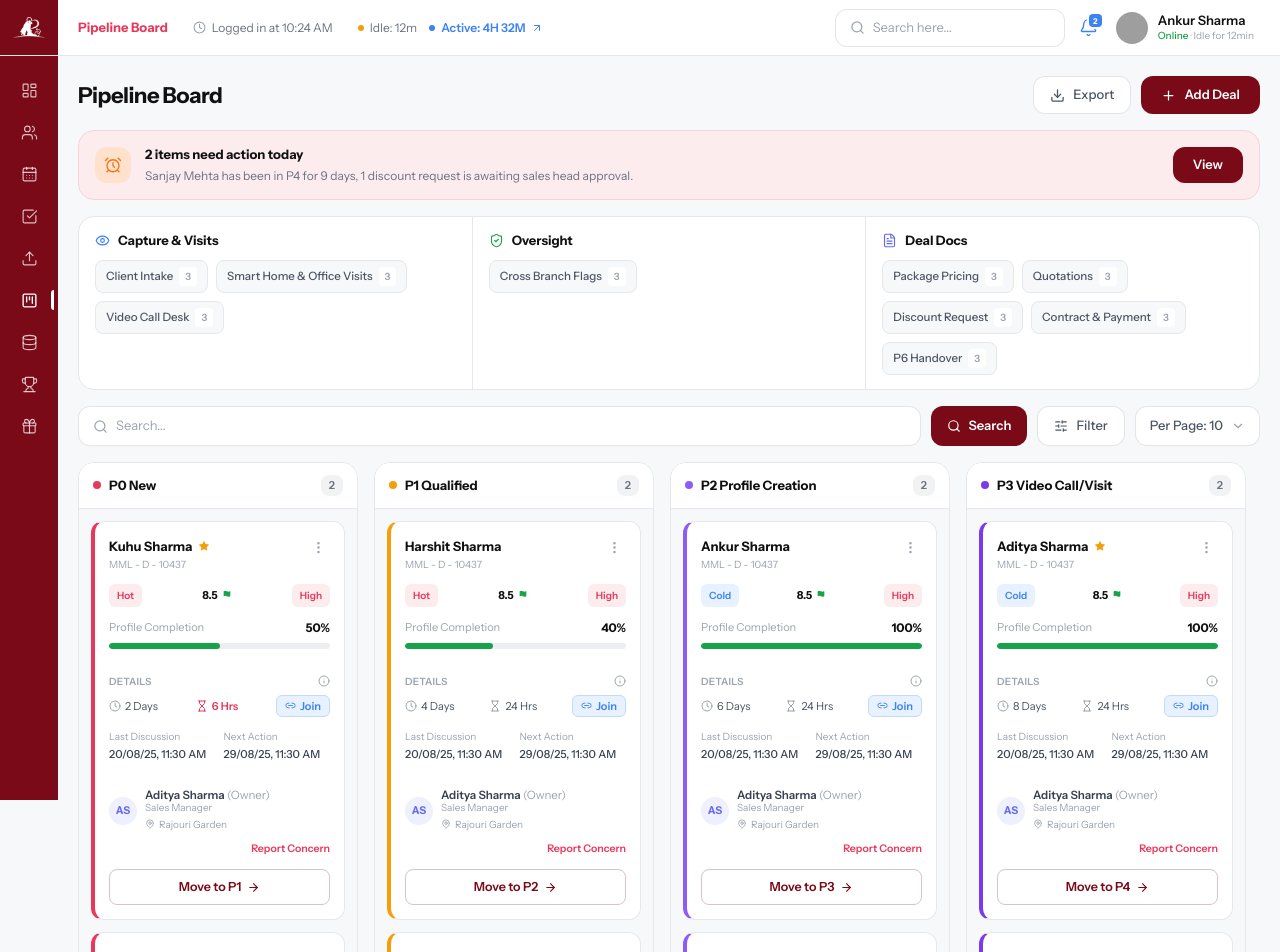
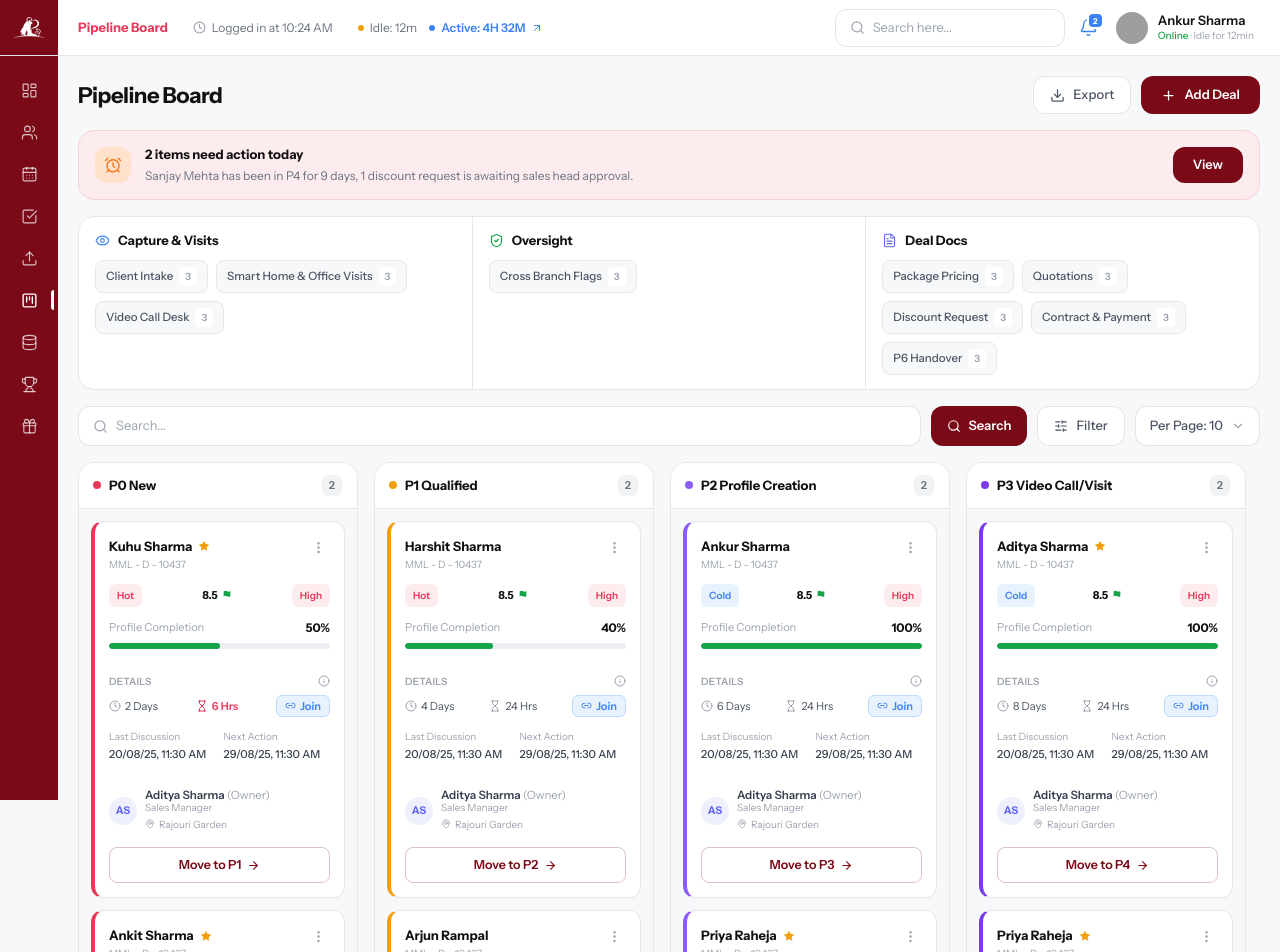
Before and after one commit to aditya90205/mml-sales, a React (Vite) app in the folder frontend/: page /pipeline in a window 1280 px wide. Shown: the top 952 px of the page. Built offline with nearby package versions, Linux system fonts and the light colour scheme; grey boxes are pictures that could not be loaded.

Commit message:
done change

```diff
--- a/frontend/src/pages/PipelineBoard.jsx
+++ b/frontend/src/pages/PipelineBoard.jsx
@@ -352,9 +352,9 @@ function LeadCard({ lead, stageColor, nextStageLabel }) {
             </p>
           </div>
         </div>
-        <button type="button" className="self-end text-[10.5px] font-semibold text-[#E8395B] hover:underline">
+        {/* <button type="button" className="self-end text-[10.5px] font-semibold text-[#E8395B] hover:underline">
           Report Concern
-        </button>
+        </button> */}
       </div>
 
       {/* Move to next stage */}
```
